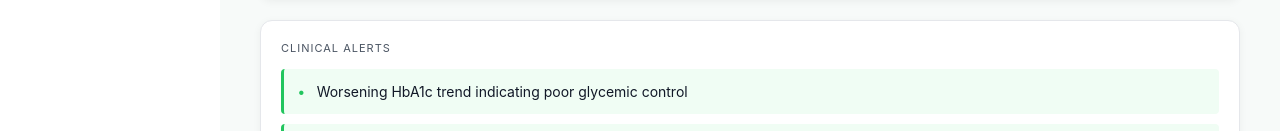
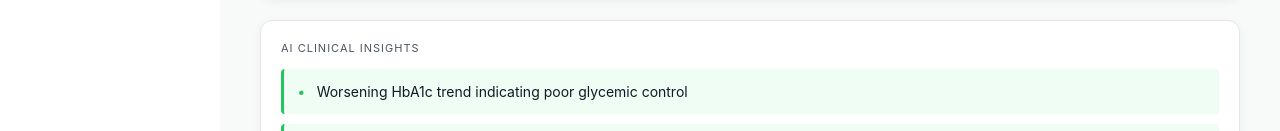
Before and after one commit to Keerthivasakrishna/cliniq, a React (Vite) app: page / in a window 1280 px wide. Both pictures are taken after a click on the element 511 px from the left and 272 px from the top of the page. Shown: the part 390-521 px from the top of the page. Built offline with nearby package versions, Linux system fonts and the light colour scheme.

Commit message:
refine ai clinical reasoning prompt and update dashboard label

```diff
--- a/src/views/PatientIntel.jsx
+++ b/src/views/PatientIntel.jsx
@@ -193,11 +193,11 @@ export default function PatientIntel({ patient }) {
                 </table>
             </GlassPanel>
 
-            {/* ── Section 3: Clinical Alerts ── */}
+            {/* ── Section 3: AI Clinical Insights ── */}
             {insights.length > 0 && (
                 <GlassPanel>
                     <div style={{ fontSize: "11px", color: T.textSecondary, letterSpacing: "1px", marginBottom: "14px" }}>
-                        CLINICAL ALERTS
+                        AI CLINICAL INSIGHTS
                     </div>
                     <div style={{ display: "flex", flexDirection: "column", gap: "10px" }}>
                         {insights.map((finding, i) => (
```
Also changed, not shown: 1 other file (tests, documents, lock files or other folders).
